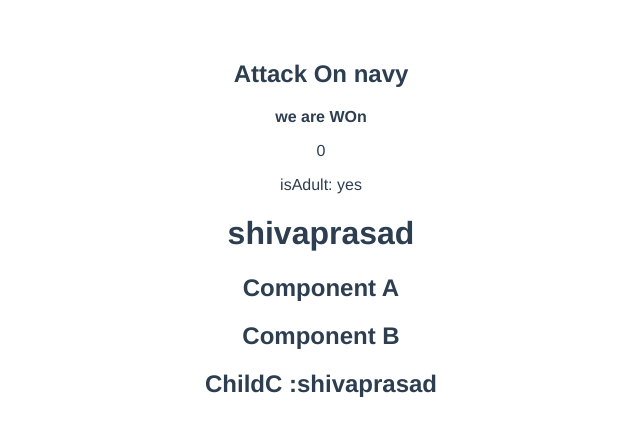
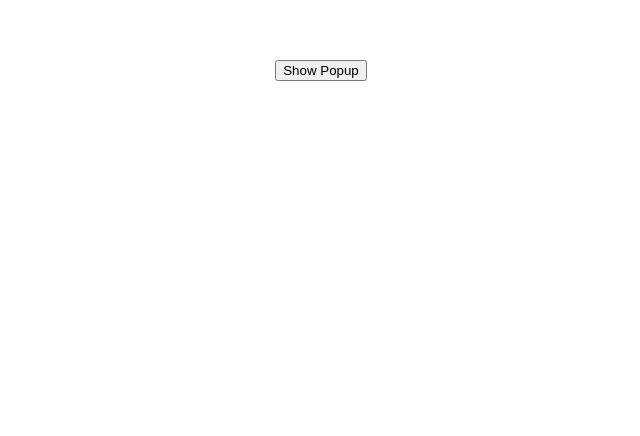
Before and after one commit to shivapabbu1/Vue_tutorial, a Vue app: page / in a window 1280 px wide. Shown: the top 436 px of the page, without its empty margins (319-959 px from the left). Built offline with nearby package versions, Linux system fonts and the light colour scheme.

Commit message:
Custom event and components

```diff
--- a/src/App.vue
+++ b/src/App.vue
@@ -1,31 +1,32 @@
 <template>
   <div id="app">
-    <PostIndia id="myid" headLine="Attack On navy" subject="we are WOn" :isAdult="true" />
-    <h1>{{ name }}</h1>
-    <ChildA />
+    <!-- Button to trigger the popup -->
+    <button @click="showpop=true">Show Popup</button>
+
+    <!-- PopUp component with v-show directive and close event -->
+    <PopUp v-show="showpop" @close="closepop" />
   </div>
 </template>
 
 <script>
-import PostIndia from "./components/PostIndia.vue";
-import ChildA from "./components/ChildA.vue";
+import PopUp from './components/PopUp.vue';
 
 export default {
   name: "App",
-  components: {
-    PostIndia,
-    ChildA
-  },
   data() {
     return {
-      name: 'shivaprasad'
+      showpop: false // State to control the visibility of the popup
     };
   },
-  provide() {
-    // Provide 'username' as a reactive property to descendants
-    return {
-      username: this.name
-    };
+  components: {
+    PopUp
+  },
+  methods: {
+    // Method to handle the close event from PopUp component
+    closepop(username) {
+      this.showpop = false;
+      console.log(username);
+    }
   }
 };
 </script>
@@ -40,3 +41,7 @@ export default {
   margin-top: 60px;
 }
 </style>
+
+
+/* for custom component v-model confuse to store value in root level when we use custom component
+please use props in that compoennet as modelValue:stirng and use as :value in element where v-model used*/
--- /dev/null
+++ b/src/components/PopUp.vue
@@ -0,0 +1,34 @@
+<template>
+    <div>
+      <h2>{{ msg }}</h2>
+      <button @click="$emit('close', name)">Close Popup</button>
+    </div>
+  </template>
+
+  <script>
+  export default {
+    name: 'PopUp',
+
+   emits :{
+    close :(name) => {     //if name is not pass warning in console
+        if(!name){
+            return false
+        }else{
+            return true
+        }
+    }
+
+   },
+
+    data() {
+      return {
+        msg: "Hello devdolphin...",
+        name: 'sp'
+      };
+    }
+  };
+  </script>
+
+  <style scoped>
+  /* Add any desired styling here */
+  </style>
```
